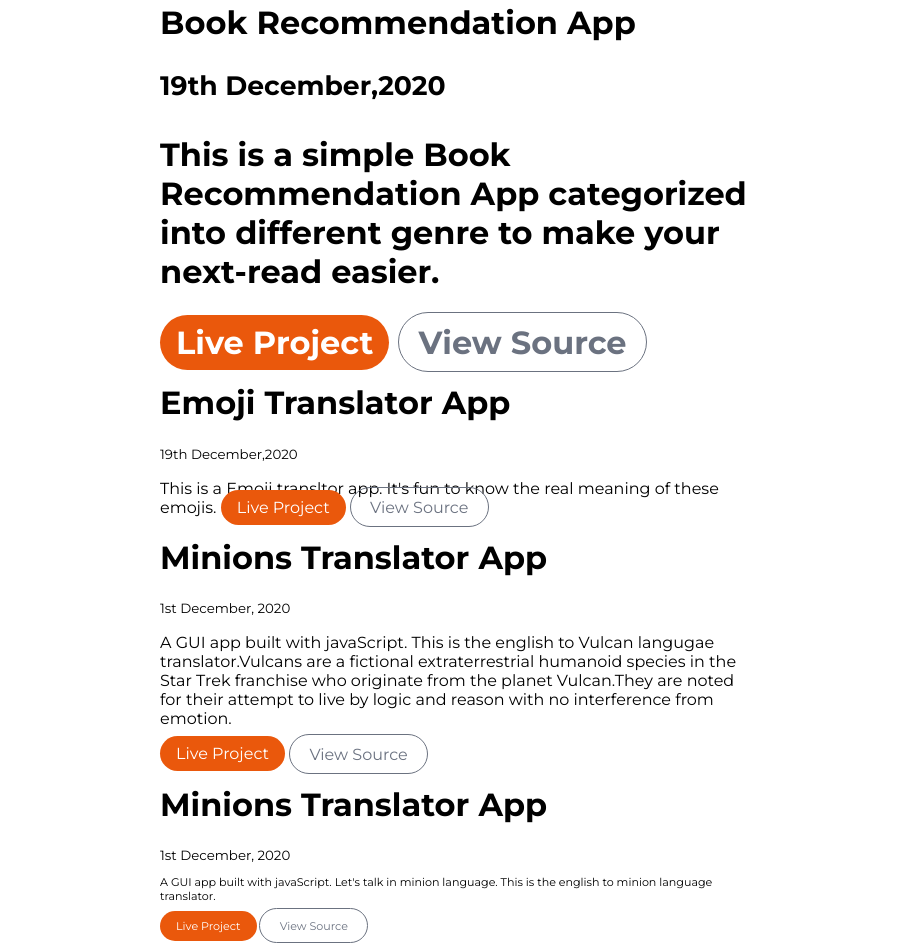
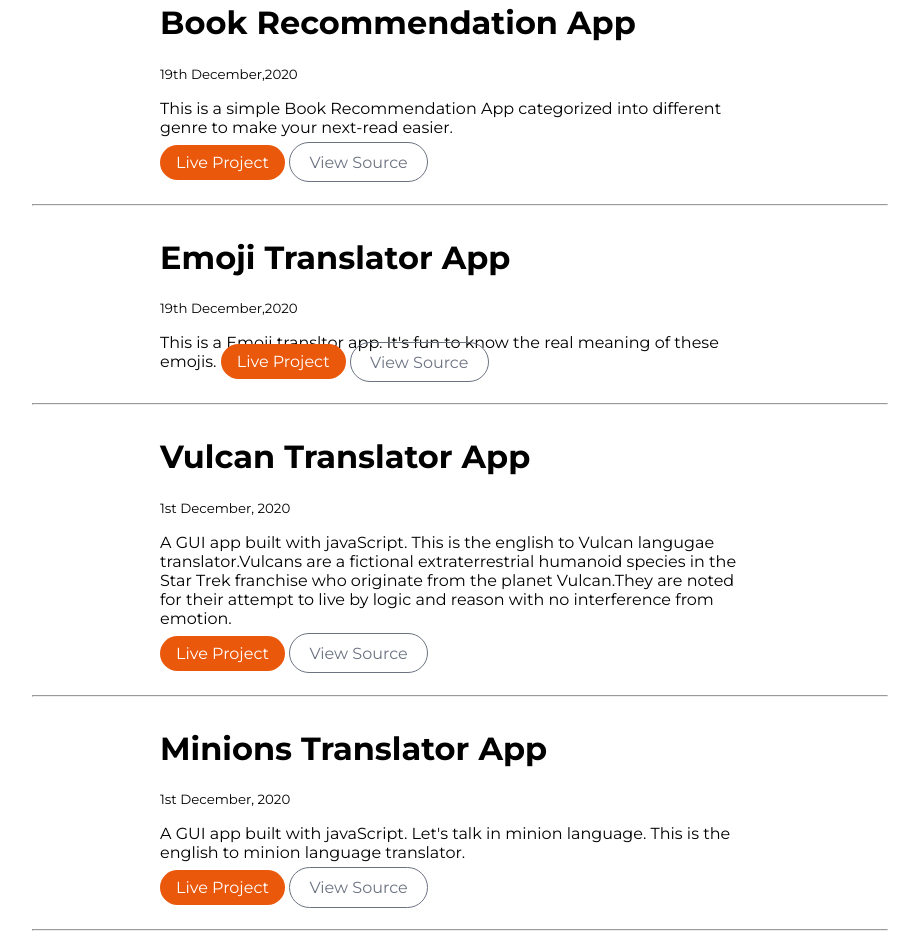
Before and after one commit to ar-aaradhya/ar-aaradhya, a plain HTML site: page projects.html in a window 1280 px wide. Shown: the part 473-1417 px from the top of the page, without its empty margins (200-1119 px from the left). Drawn offline with Linux system fonts and the light colour scheme.

Commit message:
Update projects.html

```diff
--- a/projects.html
+++ b/projects.html
@@ -53,13 +53,14 @@
     <ul class="list-non-bullet">
          <li>
             <div class="container container-center">
-                <h1>Book Recommendation App<h1>
+                <h1>Book Recommendation App</h1>
                     <small>19th December,2020 </small>
                 <p> This is a simple Book Recommendation App categorized into different genre to make your next-read easier. </p>
                 <a class="link link-primary project-btns" href="https://p4ub9.csb.app/">Live Project</a>
                 <a class="link secondary-link project-btns" href="https://github.com/ar-aaradhya/Book-Recommendation-app">View Source</a>
             </div>
         </li>
+        <hr>
         <li>
             <div class="container container-center">
                 <h1>Emoji Translator App</h1>
@@ -69,29 +70,27 @@
                 <a class="link secondary-link project-btns" href="https://github.com/ar-aaradhya/Book-Recommendation-app">View Source</a>
             </div>
         </li>
-
+        <hr>
         <li>
             <div class="container container-center">
-                <h1>Minions Translator App</h1>
+                <h1>Vulcan Translator App</h1>
                 <small>1st December, 2020</small>
                 <p> A GUI app built with javaScript. This is the english to Vulcan langugae translator.Vulcans are a fictional extraterrestrial humanoid species in the Star Trek franchise who originate from the planet Vulcan.They are noted for their attempt to live by logic and reason with no interference from emotion.</p>
                 <a class="link link-primary project-btns" href="https://talk-vulcans.netlify.app/">Live Project</a>
                 <a class="link secondary-link project-btns" href="https://github.com/ar-aaradhya/Vulcan-translator">View Source</a>
             </div>
         </li>
-
+        <hr>
          <li>
             <div class="container container-center">
                 <h1>Minions Translator App</h1>
-                <small>1st December, 2020<small>
+                <small>1st December, 2020</small>
                 <p> A GUI app built with javaScript. Let's talk in minion language. This is the english to minion language translator.</p>
                 <a class="link link-primary project-btns" href="https://talk-minionese.netlify.app/">Live Project</a>
                 <a class="link secondary-link project-btns" href="https://github.com/ar-aaradhya/Banana-speak">View Source</a>
             </div>
         </li>
-
-
-
+        <hr>
         <li>
             <div class="container container-center">
                 <h1>The one where you take the Friends Quiz.</h1>
```
